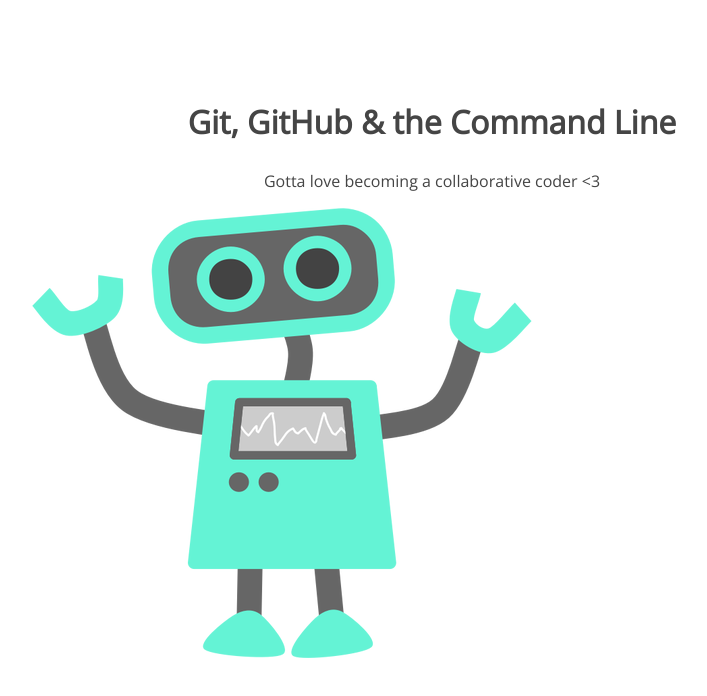
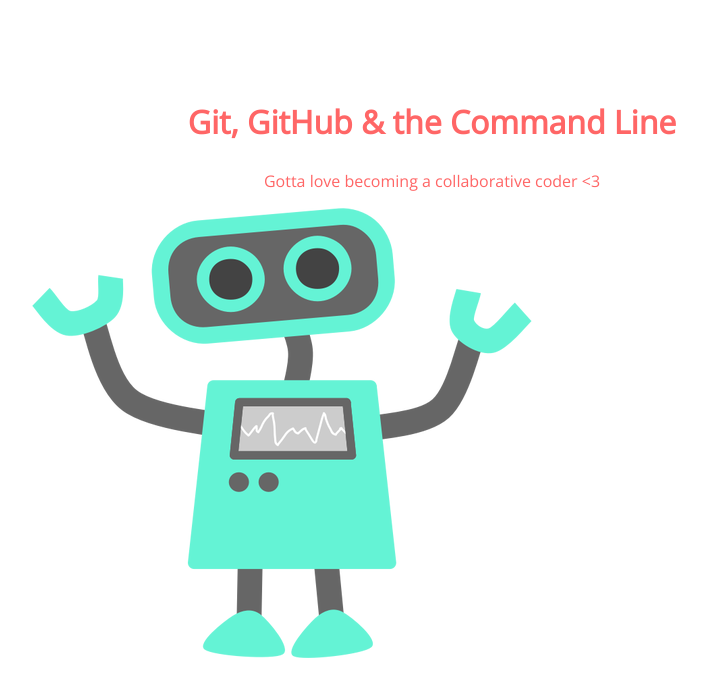
Before and after one commit to jacquetta/105-project, a plain HTML site: page index.html in a window 1280 px wide. Shown: the whole page, without its empty margins (208-915 px from the left). Drawn offline with nearby package versions, Linux system fonts and the light colour scheme.

Commit message:
my second commit

```diff
--- a/css/style.css
+++ b/css/style.css
@@ -5,7 +5,7 @@ section {
 section h1,
 section p {
 	text-align: center;
-	color: #454545;
+	color: #f66;
 }
 section h1 {
 	font: 32px 'Open Sans';
```
